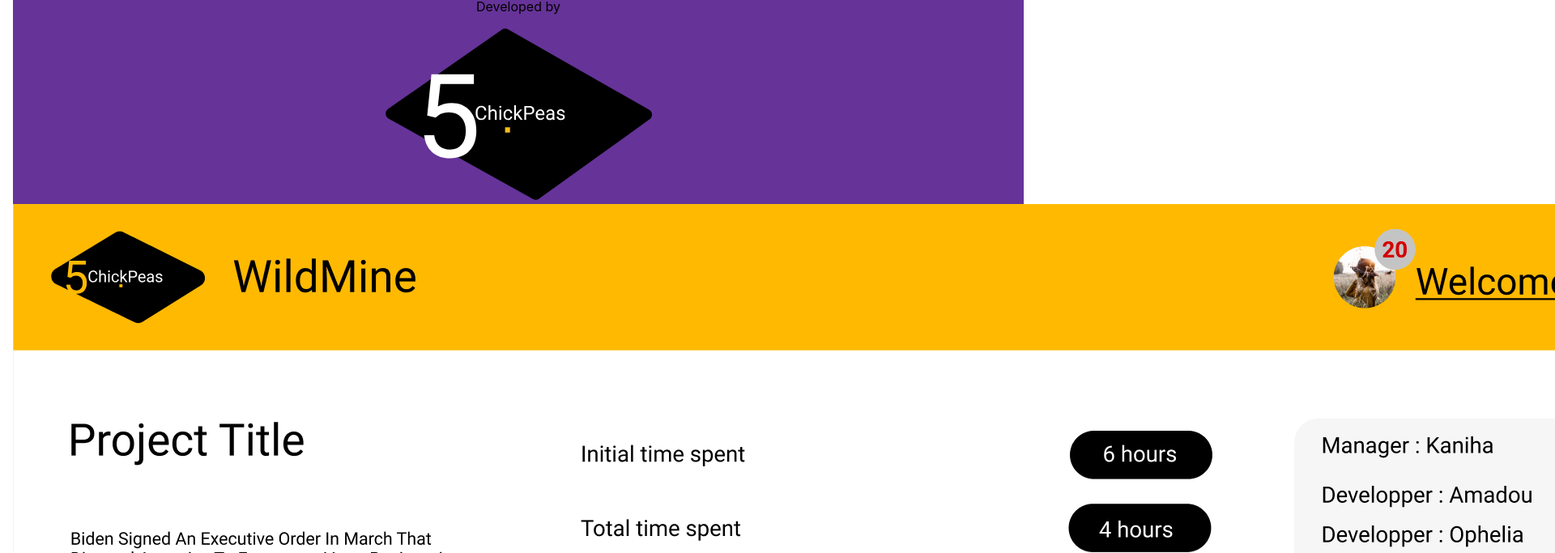
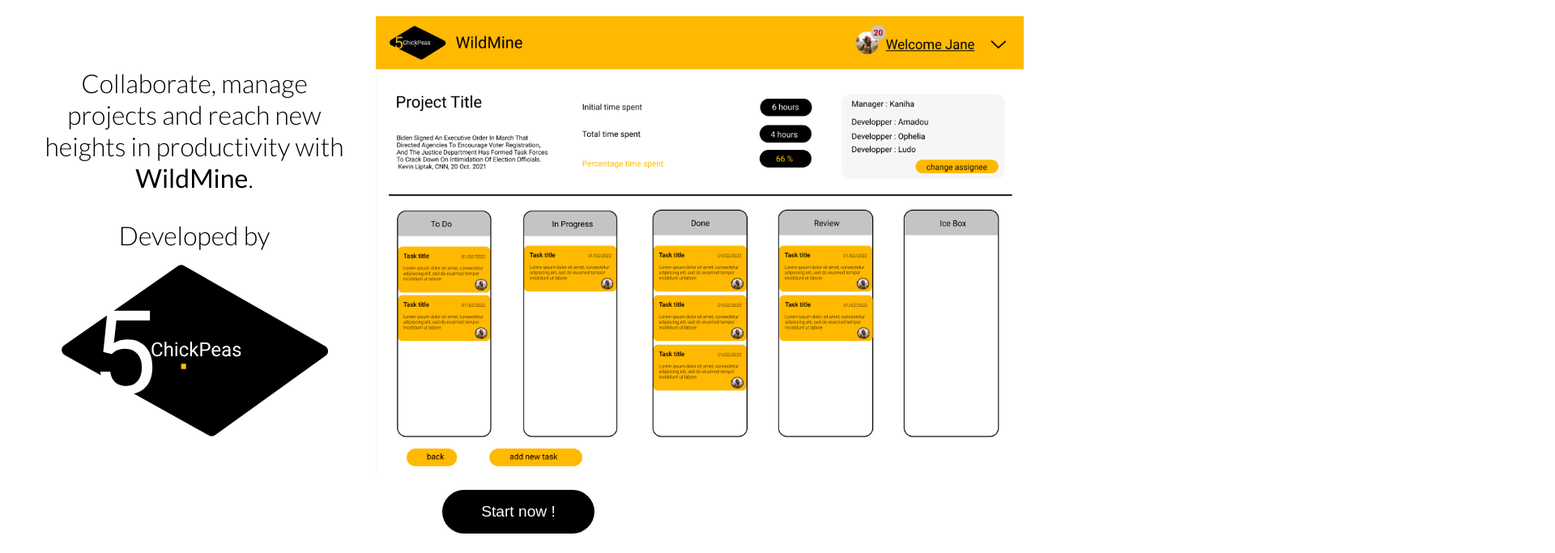
Before and after one commit to WildCodeSchool/2109-wns-lyon-the5chickpeas-front, a React (Create React App) app in the folder front-the5chickpeas/: page / in a window 1280 px wide. Shown: the part 213-896 px from the top of the page at 81% size, 1920 px wide, since content can reach past the window. Built offline with nearby package versions, Linux system fonts and the light colour scheme.

Commit message:
feat(301) starting react router, styling landing page and headBar

```diff
--- a/front-the5chickpeas/package.json
+++ b/front-the5chickpeas/package.json
@@ -12,6 +12,7 @@
     "@types/react-dom": "^17.0.0",
     "react": "^17.0.2",
     "react-dom": "^17.0.2",
+    "react-router-dom": "^6.0.2",
     "react-scripts": "4.0.3",
     "styled-components": "^5.3.3",
     "typescript": "^4.1.2",
--- a/front-the5chickpeas/public/index.html
+++ b/front-the5chickpeas/public/index.html
@@ -9,6 +9,7 @@
       name="description"
       content="Web site created using create-react-app"
     />
+    <link href="https://fonts.googleapis.com/css2?family=Lato:wght@300;400;600;700&display=swap" rel="stylesheet">
     <link rel="apple-touch-icon" href="%PUBLIC_URL%/logo192.png" />
     <!--
       manifest.json provides metadata used when your web app is installed on a
--- a/front-the5chickpeas/src/App.tsx
+++ b/front-the5chickpeas/src/App.tsx
@@ -1,11 +1,24 @@
 import React from 'react';
 import './App.css';
 import Homepage from './pages/Homepage';
+import GlobalStyle from './components/Global';
+// Router
+import {
+    BrowserRouter,
+    Routes,
+    Route
+  } from "react-router-dom";
 
 function App() {
   return (
     <div className="App">
-      <Homepage />
+        <GlobalStyle />
+        <BrowserRouter>
+            <Routes>
+                {/* <Route path="/validateAccount" element={<App/>} /> */}
+                <Route path="/" element={<Homepage/>} />
+            </Routes>
+        </BrowserRouter>
     </div>
   );
 }
--- /dev/null
+++ b/front-the5chickpeas/src/components/ButtonBlack.tsx
@@ -0,0 +1,30 @@
+import React from 'react';
+import styled from 'styled-components';
+
+export interface ButtonInterface {
+    value: string;
+}
+
+function ButtonBlack(props: ButtonInterface): JSX.Element {
+    return (
+        <BtnBlackStyled>
+            {props.value}
+        </BtnBlackStyled>
+    )
+}
+
+const BtnBlackStyled = styled.button`
+    margin: 1rem;
+    padding: 1rem 3rem;
+    color:#FFF;
+    background-color: #000;
+    border: none;
+    border-radius: 30px;
+    font-size: 1.2rem;
+    cursor: pointer;
+    &:hover{
+        color: #FABB18;
+    }
+`;
+
+export default ButtonBlack;
--- a/front-the5chickpeas/src/components/Button.tsx
+++ b/front-the5chickpeas/src/components/ButtonWhite.tsx
@@ -3,7 +3,6 @@ import styled from 'styled-components';
 
 export interface ButtonInterface {
     value: string;
-    // type: string;
 }
 
 function Button(props: ButtonInterface): JSX.Element {
@@ -21,6 +20,10 @@ const BtnStyled = styled.button`
     background-color: #fff;
     border: none;
     border-radius: 20px;
+    cursor: pointer;
+    &:hover{
+        color: #FABB18;
+    }
 `;
 
 export default Button;
--- /dev/null
+++ b/front-the5chickpeas/src/components/Global.ts
@@ -0,0 +1,35 @@
+import { createGlobalStyle } from "styled-components";
+
+const GlobalStyle = createGlobalStyle`
+    * {
+        margin: 0;
+        padding: 0;
+        box-sizing: border-box;
+    }
+
+    body {
+        font-family: 'Lato', sans-serif;
+    }
+
+    h1 {
+        font-size: 3rem;
+        margin: 3rem 0;
+    }
+    h2 {
+        font-size: 2rem;
+        font-weight: 300;
+        margin: 1rem;
+    }
+
+    a {
+        font-size: 1.1rem;
+    }
+    span {
+        font-weight: 500;
+    }
+    p {
+        font-size: 1rem;
+    }
+`;
+
+export default GlobalStyle;
--- a/front-the5chickpeas/src/components/HeadBar.tsx
+++ b/front-the5chickpeas/src/components/HeadBar.tsx
@@ -1,9 +1,30 @@
 import React from 'react';
 import styled from 'styled-components';
-import logo from '../assets/img/Logo.svg';
-import Button from './Button';
+import logo from '../images/Logo.svg';
+import Button from './ButtonWhite';
+import { Link } from 'react-router-dom';
+
+function HeadBar() {
+    return (
+        <HeadBarStyled>
+            <div>
+                <Link id="logo" to="/">
+                    <img src={logo} alt="5 chickpeas"/>
+                </Link>
+                <span>WildMine</span>
+            </div>
+            <div>
+                <Button value="Login"/>
+                <Button value="Sign up"/>
+            </div>
+        </HeadBarStyled>
+    )
+};
 
 const HeadBarStyled = styled.nav`
+    position: fixed;
+    top: 0;
+    left: 0;
     display: flex;
     flex-direction: row;
     align-items: center;
@@ -25,19 +46,8 @@ const HeadBarStyled = styled.nav`
     }
 `;
 
-function HeadBar() {
-    return (
-        <HeadBarStyled>
-            <div>
-                <img src={logo} alt="5 chickpeas"/>
-                <span>WildMine</span>
-            </div>
-            <div>
-                <Button value="Login"/>
-                <Button value="Sign up"/>
-            </div>
-        </HeadBarStyled>
-    )
-};
+// const LogoStyled = styled.div`
+//     cursor: pointer;
+// `;
 
 export default HeadBar;
--- a/front-the5chickpeas/src/pages/Homepage.tsx
+++ b/front-the5chickpeas/src/pages/Homepage.tsx
@@ -1,33 +1,64 @@
 import React from 'react';
 // styles
 import { Container } from './styles';
-// import styled from 'styled-components';
+import styled from 'styled-components';
 // img
 import logo from '../images/Logo.svg';
 import view from '../images/view.png';
 // components
 import HeadBar from './../components/HeadBar';
+import ButtonBlack from '../components/ButtonBlack';
 
 function Homepage() {
     return (
         <>
             <Container>
                 <HeadBar />
-                <h1>More than a job. It's a way of working together</h1>
-                <div>
-                    <div>
-                        <h2>Collaborate, manage projects and reach new heights in productivity with WildMine.</h2>
-                        <div>
-                            <p>Developed by</p>
-                            <img src={logo} alt="5 chickpeas" />
-                        </div>
-                    </div>
-                    <img src={view} alt="Wildmine view" />
-                </div>
-                <button>Start now!</button>
+                <MainStyled>
+                    <h1>More than a job. It's a way of working together</h1>
+                    <ContentStyled>
+                        <LeftBoxStyled>
+                            <h2>Collaborate, manage projects and reach new heights in productivity with <span>WildMine</span>.</h2>
+                            <div>
+                                <h2>Developed by</h2>
+                                <img src={logo} alt="5 chickpeas" />
+                            </div>
+                        </LeftBoxStyled>
+                        <ViewStyled src={view} alt="Wildmine view" />
+                    </ContentStyled>
+                    <ButtonBlack value="Start now !" />
+                </MainStyled>
             </Container>
         </>
     )
 }
 
+const ContentStyled = styled.div`
+    display: flex;
+    flex-direction: row;
+    align-items: center;
+`;
+
+const MainStyled = styled.main`
+    display: flex;
+    align-items: center;
+    justify-content: center;
+    flex-direction: column;
+    margin-top: 80px;
+`;
+
+const LeftBoxStyled = styled.div`
+    display: flex;
+    flex-direction: column;
+    align-items: center;
+    justify-content: space-between;
+    max-width: 35vw;
+    height: 100%;
+    margin: 0 1rem;
+`;
+
+const ViewStyled = styled.img`
+    max-width: 800px;
+`;
+
 export default Homepage;
--- a/front-the5chickpeas/src/pages/styles.ts
+++ b/front-the5chickpeas/src/pages/styles.ts
@@ -2,5 +2,4 @@ import styled from "styled-components";
 
 export const Container = styled.div`
     margin: 0 1rem;
-    background-color: rebeccapurple;
 `;
```
Also changed, not shown: front-the5chickpeas/src/components/ButtonYellow.tsx (added, +29 -0 lines), 1 other file (tests, documents, lock files or other folders).
